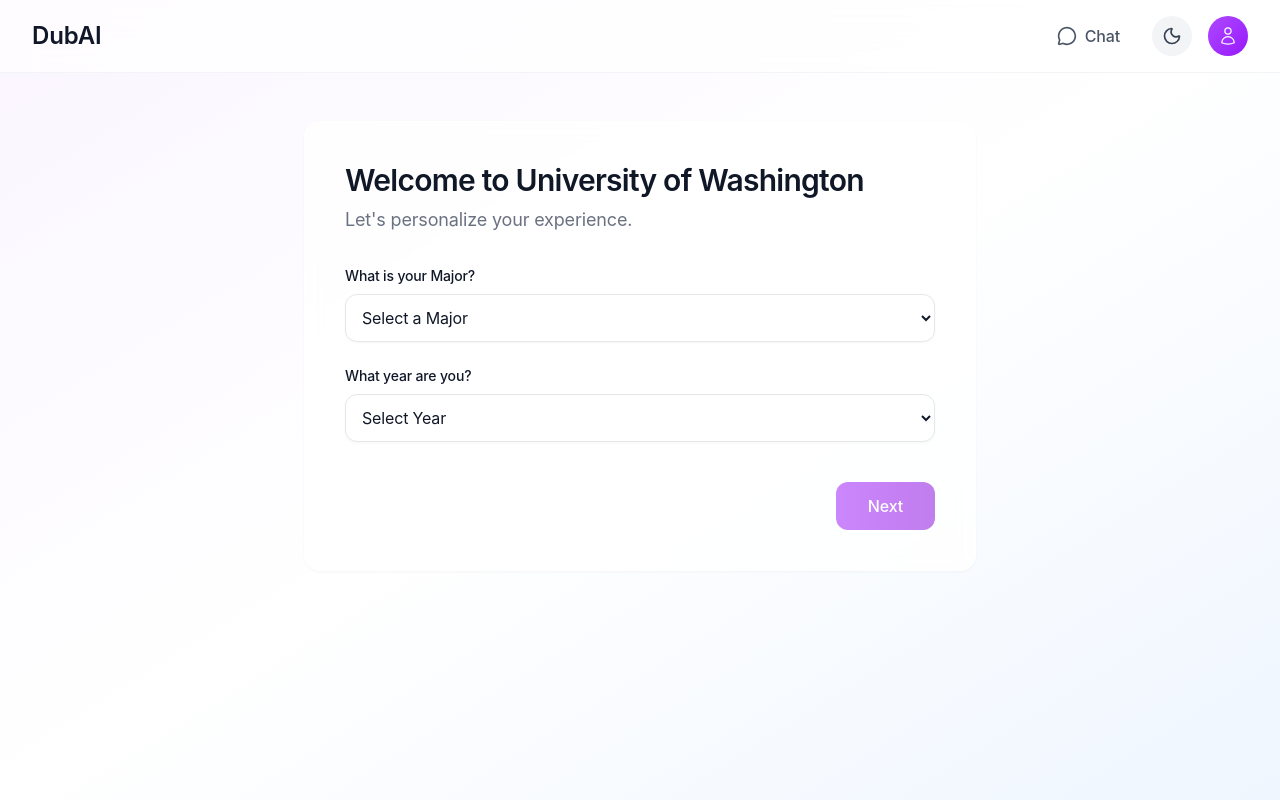
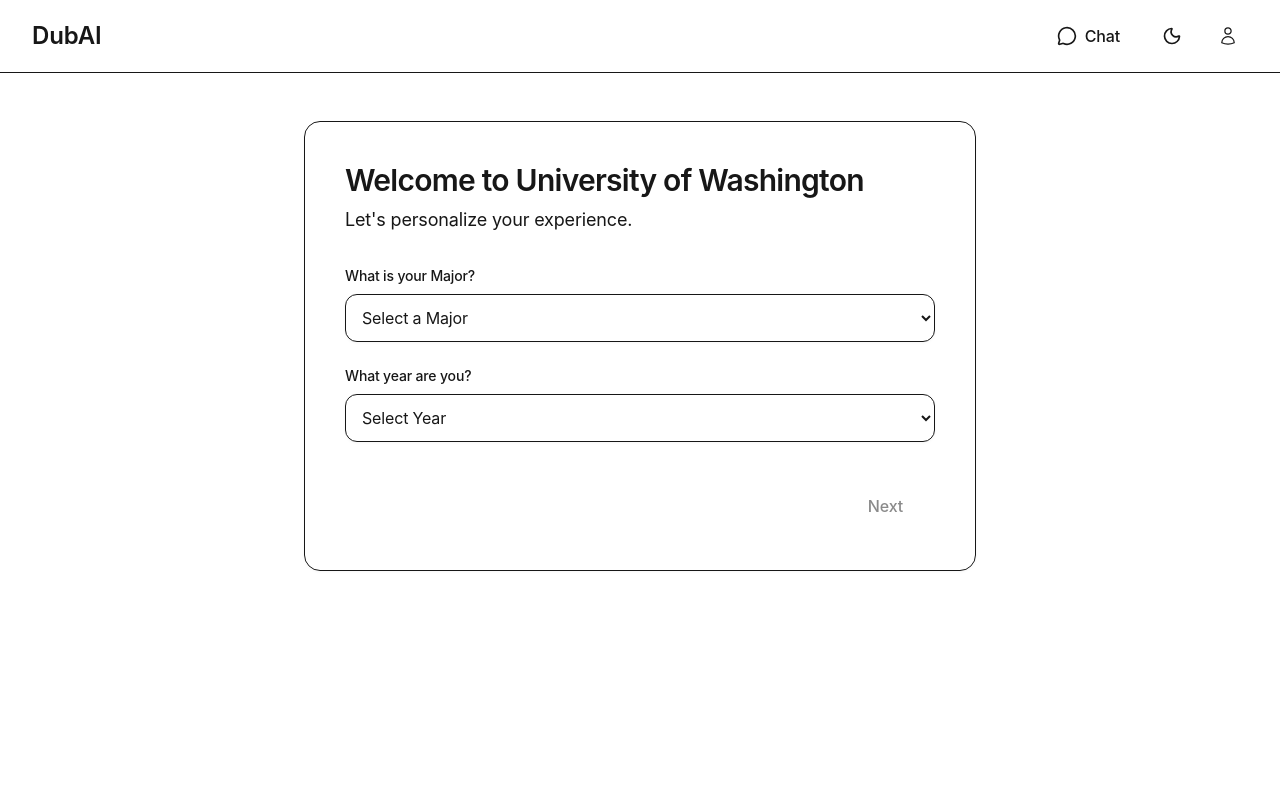
Before and after one commit to KeshavKalia4/DubAI, a Next.js app in the folder frontend/: page / in a window 1280 px wide. Built offline with nearby package versions, Linux system fonts and the light colour scheme.

Commit message:
Fixed syntax error

```diff
--- a/frontend/src/app/globals.css
+++ b/frontend/src/app/globals.css
@@ -1,6 +1,6 @@
 @import "tailwindcss";
 
-th@theme {
+@theme {
   --color-*: initial;
   --font-sans: var(--font-geist-sans);
   --font-mono: var(--font-geist-mono);
```
